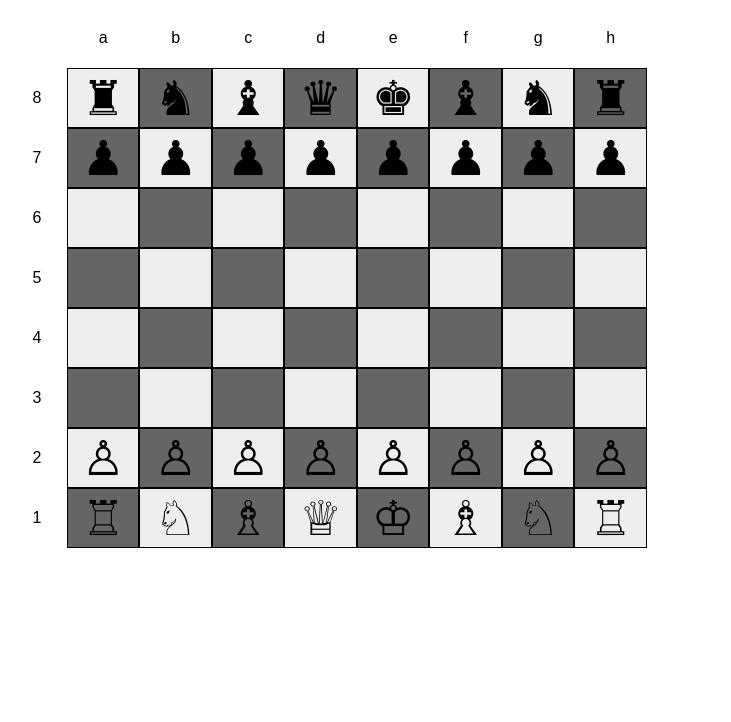
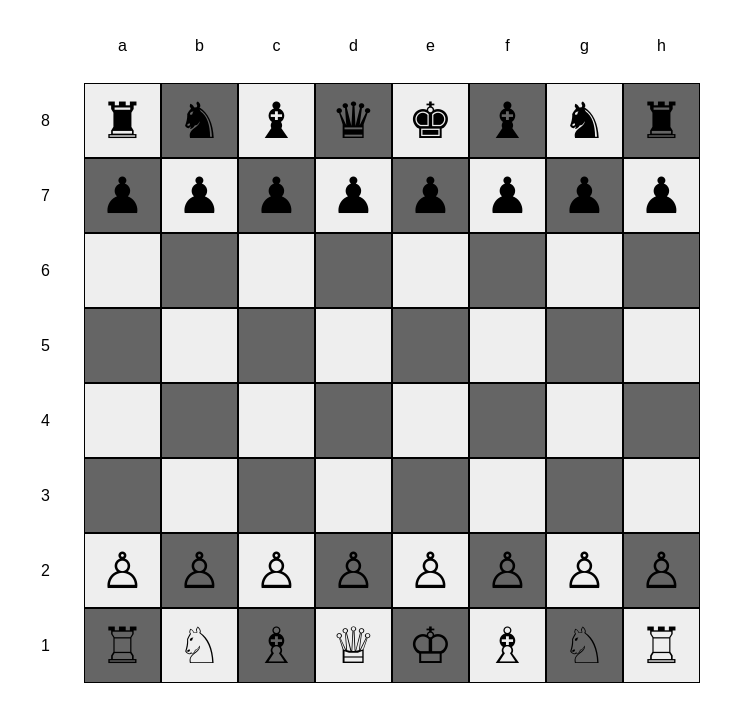
Before and after one commit to jeffgrady/Chess, a website with bundled scripts: page index.html in a window 1280 px wide. Shown: the whole page, without its empty margins (1-732 px from the left). Built offline with nearby package versions, Linux system fonts and the light colour scheme.

Commit message:
Some layout issues remain, but looking pretty good.

```diff
--- a/ChessBoard.js
+++ b/ChessBoard.js
@@ -69,7 +69,7 @@ ChessBoard.prototype.print = function() {
 ChessBoard.prototype.pieceAsHtml = function(piece) {
     switch (piece) {
     case this.EMPTY_SPACE:
-	return '&nbsp;';
+	return '';
     case this.PAWN_BLACK:
 	return '&#9823;';
     case this.KNIGHT_BLACK:
@@ -96,7 +96,7 @@ ChessBoard.prototype.pieceAsHtml = function(piece) {
 	return '&#9812;';
     }
     // FIXME:  error!
-    return '&nbsp;'
+    return ''
 };
 
 ChessBoard.prototype.render = function(elt) {
--- a/chess.css
+++ b/chess.css
@@ -1,10 +1,11 @@
 table {
     border: none;
     width: 640px;
-    height: 480px;
+    height: 540px;
     padding: 0;
     margin: 0;
     border-spacing: 0;
+    table-layout: fixed;
 }
 
 thead, tr {
@@ -16,9 +17,10 @@ thead, tr {
 }
 
 thead td {
-    width: 80px;
-    height: 60px;
-    font-size: 12pt;
+    width: 75px;
+    height: 75px;
+    overflow: hidden;
+    font-size: 16px;
 }
 
 table tbody {
@@ -27,14 +29,14 @@ table tbody {
 
 table tbody td:nth-of-type(1) {
     border: 0;
-    font-size: 12pt;
+    font-size: 16px;
     background-color: white;
 }
 
 table tbody td {
     border: 1px solid black;
-    font-size: 36pt;
+    font-size: 50px;
     text-align: center;
-    width: 80px;
-    height: 60px;
+    width: 75px;
+    height: 75px;
 }
```
